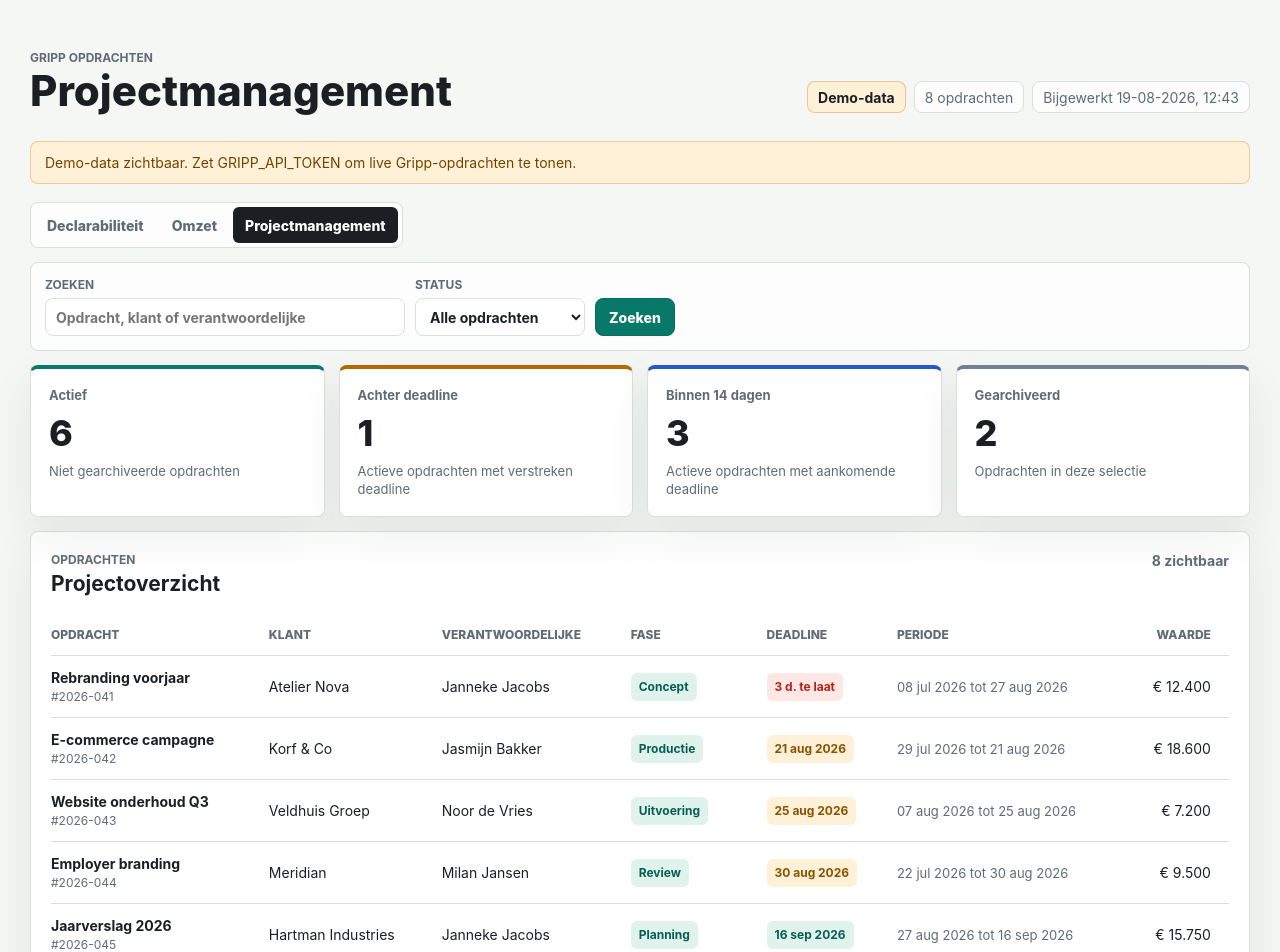
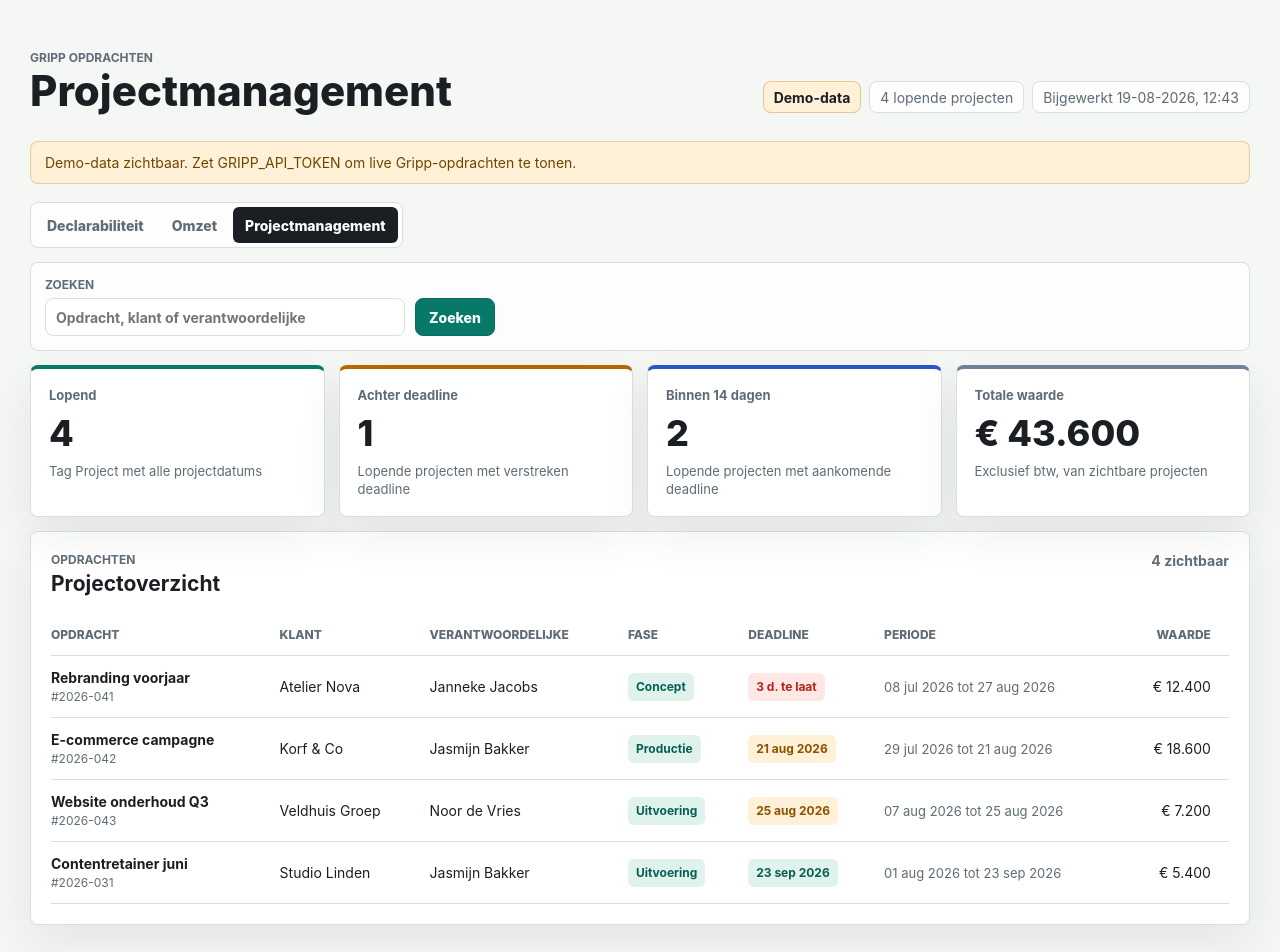
Before and after one commit to maxancedecot/GrippMCP, a Next.js app: page /projectmanagement in a window 1280 px wide. Shown: the top 952 px of the page. Built offline with nearby package versions, Linux system fonts and the light colour scheme.

Commit message:
Filter project overview to active tagged projects

```diff
--- a/app/projectmanagement/actions.ts
+++ b/app/projectmanagement/actions.ts
@@ -7,11 +7,10 @@ import type { JsonValue } from "../../src/types.js";
 
 export async function completeProjectAction(formData: FormData) {
   const projectId = Number(formData.get("projectId"));
-  const filter = formValue(formData, "filter");
   const query = formValue(formData, "query");
 
   if (!Number.isInteger(projectId) || projectId <= 0) {
-    redirect(projectManagementHref(filter, query, "invalid"));
+    redirect(projectManagementHref(query, "invalid"));
   }
 
   let client: GrippClient;
@@ -20,21 +19,21 @@ export async function completeProjectAction(formData: FormData) {
     client = new GrippClient();
     completedPhaseId = await completedProjectPhaseId(client);
   } catch {
-    redirect(projectManagementHref(filter, query, "failed"));
+    redirect(projectManagementHref(query, "failed"));
   }
 
   if (completedPhaseId === null) {
-    redirect(projectManagementHref(filter, query, "missing_phase"));
+    redirect(projectManagementHref(query, "missing_phase"));
   }
 
   try {
     await client.call("project.update", [projectId, { phase: completedPhaseId, archived: false }] as JsonValue[], true);
   } catch {
-    redirect(projectManagementHref(filter, query, "failed"));
+    redirect(projectManagementHref(query, "failed"));
   }
 
   revalidatePath("/projectmanagement");
-  redirect(projectManagementHref(filter, query, "completed"));
+  redirect(projectManagementHref(query, "completed"));
 }
 
 function formValue(formData: FormData, name: string) {
@@ -60,11 +59,8 @@ async function completedProjectPhaseId(client: GrippClient) {
   return null;
 }
 
-function projectManagementHref(filter: string, query: string, notice: "completed" | "failed" | "invalid" | "missing_phase") {
+function projectManagementHref(query: string, notice: "completed" | "failed" | "invalid" | "missing_phase") {
   const params = new URLSearchParams({ notice });
-  if (filter === "active" || filter === "archived") {
-    params.set("filter", filter);
-  }
   if (query) {
     params.set("query", query);
   }
--- a/app/projectmanagement/complete-project-form.tsx
+++ b/app/projectmanagement/complete-project-form.tsx
@@ -6,12 +6,10 @@ import { completeProjectAction } from "./actions.js";
 export function CompleteProjectForm({
   projectId,
   projectName,
-  filter,
   query
 }: {
   projectId: number;
   projectName: string;
-  filter: string;
   query: string;
 }) {
   return (
@@ -25,7 +23,6 @@ export function CompleteProjectForm({
       }}
     >
       <input type="hidden" name="projectId" value={projectId} />
-      <input type="hidden" name="filter" value={filter} />
       <input type="hidden" name="query" value={query} />
       <CompleteProjectButton projectName={projectName} />
     </form>
--- a/app/projectmanagement/page.tsx
+++ b/app/projectmanagement/page.tsx
@@ -12,8 +12,7 @@ export const metadata: Metadata = {
 
 type JsonRecord = Record<string, unknown>;
 type ProjectSearchParams = Record<string, string | string[] | undefined>;
-type ProjectFilter = "all" | "active" | "archived";
-type RelationEntity = "company" | "employee" | "projectphase";
+type RelationEntity = "company" | "employee" | "projectphase" | "tag";
 
 type ProjectSource = {
   mode: "live" | "demo";
@@ -30,6 +29,7 @@ type ProjectRow = {
   deadline?: string;
   startDate?: string;
   deliveryDate?: string;
+  tags: string[];
   value: number;
   archived: boolean;
 };
@@ -38,10 +38,9 @@ type ProjectManagementData = {
   source: ProjectSource;
   projects: ProjectRow[];
   totalProjects: number;
-  activeProjects: number;
-  archivedProjects: number;
   overdueProjects: number;
   upcomingProjects: number;
+  totalValue: number;
   lastUpdated: string;
 };
 
@@ -62,10 +61,9 @@ const dateFormatter = new Intl.DateTimeFormat("nl-NL", {
 
 export default async function ProjectManagementPage({ searchParams }: { searchParams?: Promise<ProjectSearchParams> }) {
   const params = (await searchParams) ?? {};
-  const filter = projectFilterFromParams(params);
   const query = firstParam(params.query)?.trim() ?? "";
   const completionNotice = completionNoticeFromParams(params);
-  const data = await getProjectManagementData(filter, query);
+  const data = await getProjectManagementData(query);
 
   return (
     <main className="dashboard-shell project-shell">
@@ -78,7 +76,7 @@ export default async function ProjectManagementPage({ searchParams }: { searchPa
           <span className={`source-badge source-badge--${data.source.mode}`}>
             {data.source.mode === "live" ? "Live uit Gripp" : "Demo-data"}
           </span>
-          <span>{data.totalProjects} opdrachten</span>
+          <span>{data.totalProjects} lopende projecten</span>
           <span>Bijgewerkt {data.lastUpdated}</span>
         </div>
       </header>
@@ -97,22 +95,14 @@ export default async function ProjectManagementPage({ searchParams }: { searchPa
           Zoeken
           <input type="search" name="query" defaultValue={query} placeholder="Opdracht, klant of verantwoordelijke" />
         </label>
-        <label>
-          Status
-          <select name="filter" defaultValue={filter}>
-            <option value="all">Alle opdrachten</option>
-            <option value="active">Actief</option>
-            <option value="archived">Gearchiveerd</option>
-          </select>
-        </label>
         <button type="submit">Zoeken</button>
       </form>
 
       <section className="metric-grid project-metric-grid" aria-label="Kerncijfers projecten">
-        <ProjectMetric label="Actief" value={String(data.activeProjects)} detail="Niet gearchiveerde opdrachten" tone="good" />
-        <ProjectMetric label="Achter deadline" value={String(data.overdueProjects)} detail="Actieve opdrachten met verstreken deadline" tone="warning" />
-        <ProjectMetric label="Binnen 14 dagen" value={String(data.upcomingProjects)} detail="Actieve opdrachten met aankomende deadline" tone="blue" />
-        <ProjectMetric label="Gearchiveerd" value={String(data.archivedProjects)} detail="Opdrachten in deze selectie" tone="neutral" />
+        <ProjectMetric label="Lopend" value={String(data.totalProjects)} detail="Tag Project met alle projectdatums" tone="good" />
+        <ProjectMetric label="Achter deadline" value={String(data.overdueProjects)} detail="Lopende projecten met verstreken deadline" tone="warning" />
+        <ProjectMetric label="Binnen 14 dagen" value={String(data.upcomingProjects)} detail="Lopende projecten met aankomende deadline" tone="blue" />
+        <ProjectMetric label="Totale waarde" value={formatCurrency(data.totalValue)} detail="Exclusief btw, van zichtbare projecten" tone="neutral" />
       </section>
 
       <section className="panel project-list-panel">
@@ -149,16 +139,14 @@ export default async function ProjectManagementPage({ searchParams }: { searchPa
                     <td>{project.company}</td>
                     <td>{project.manager}</td>
                     <td>
-                      <span className={`project-tag ${project.archived ? "project-tag--neutral" : "project-tag--good"}`}>
-                        {project.archived ? "Gearchiveerd" : project.phase}
-                      </span>
+                      <span className="project-tag project-tag--good">{project.phase}</span>
                     </td>
-                    <td><Deadline date={project.deadline} archived={project.archived} /></td>
+                    <td><Deadline date={project.deadline} /></td>
                     <td><DateRange start={project.startDate} end={project.deliveryDate} /></td>
                     <td className="table-number">{project.value > 0 ? formatCurrency(project.value) : "-"}</td>
                     <td className="project-action-cell">
-                      {!project.archived && data.source.mode === "live" ? (
-                        <CompleteProjectForm projectId={project.id} projectName={project.name} filter={filter} query={query} />
+                      {data.source.mode === "live" ? (
+                        <CompleteProjectForm projectId={project.id} projectName={project.name} query={query} />
                       ) : null}
                     </td>
                   </tr>
@@ -167,7 +155,7 @@ export default async function ProjectManagementPage({ searchParams }: { searchPa
             </table>
           </div>
         ) : (
-          <p className="empty-state">Geen opdrachten gevonden voor deze selectie.</p>
+          <p className="empty-state">Geen lopende projecten met tag Project en alle datums gevonden.</p>
         )}
       </section>
     </main>
@@ -194,16 +182,14 @@ function ProjectMetric({
   );
 }
 
-function Deadline({ date, archived }: { date?: string; archived: boolean }) {
+function Deadline({ date }: { date?: string }) {
   if (!date) {
     return <span className="cell-muted">Geen deadline</span>;
   }
 
   const days = daysUntil(date);
-  const tone = archived ? "neutral" : days < 0 ? "danger" : days <= 14 ? "warning" : "good";
-  const label = archived
-    ? formatDate(date)
-    : days < 0
+  const tone = days < 0 ? "danger" : days <= 14 ? "warning" : "good";
+  const label = days < 0
     ? `${Math.abs(days)} d. te laat`
     : days === 0
       ? "Vandaag"
@@ -228,9 +214,9 @@ function DateRange({ start, end }: { start?: string; end?: string }) {
   );
 }
 
-async function getProjectManagementData(filter: ProjectFilter, query: string): Promise<ProjectManagementData> {
+async function getProjectManagementData(query: string): Promise<ProjectManagementData> {
   if (!process.env.GRIPP_API_TOKEN) {
-    return buildProjectManagementData(createDemoProjects(), filter, query, {
+    return buildProjectManagementData(createDemoProjects(), query, {
       mode: "demo",
       message: "Demo-data zichtbaar. Zet GRIPP_API_TOKEN om live Gripp-opdrachten te tonen."
     });
@@ -242,18 +228,20 @@ async function getProjectManagementData(filter: ProjectFilter, query: string): P
     const relationIds = {
       companies: uniqueRelationIds(projectRecords, "company"),
       employees: uniqueRelationIds(projectRecords, "accountmanager"),
-      phases: uniqueRelationIds(projectRecords, "phase")
+      phases: uniqueRelationIds(projectRecords, "phase"),
+      tags: uniqueRelationIds(projectRecords, "tags")
     };
-    const [companies, employees, phases] = await Promise.all([
+    const [companies, employees, phases, tags] = await Promise.all([
       fetchRelationNames(client, "company", relationIds.companies),
       fetchRelationNames(client, "employee", relationIds.employees),
-      fetchRelationNames(client, "projectphase", relationIds.phases)
+      fetchRelationNames(client, "projectphase", relationIds.phases),
+      fetchRelationNames(client, "tag", relationIds.tags)
     ]);
 
-    const projects = projectRecords.map((project) => projectRowFromRecord(project, { companies, employees, phases }));
-    return buildProjectManagementData(projects, filter, query, { mode: "live", message: "" });
+    const projects = projectRecords.map((project) => projectRowFromRecord(project, { companies, employees, phases, tags }));
+    return buildProjectManagementData(projects, query, { mode: "live", message: "" });
   } catch (error) {
-    return buildProjectManagementData(createDemoProjects(), filter, query, {
+    return buildProjectManagementData(createDemoProjects(), query, {
       mode: "demo",
       message: `Live opdrachten konden niet worden geladen. Demo-data zichtbaar. ${error instanceof Error ? error.message : ""}`.trim()
     });
@@ -306,10 +294,10 @@ async function fetchRelationNames(client: GrippClient, entity: RelationEntity, i
   return names;
 }
 
-function buildProjectManagementData(projects: ProjectRow[], filter: ProjectFilter, query: string, source: ProjectSource): ProjectManagementData {
+function buildProjectManagementData(projects: ProjectRow[], query: string, source: ProjectSource): ProjectManagementData {
   const normalizedQuery = normalize(query);
   const filteredProjects = projects
-    .filter((project) => filter === "all" || (filter === "archived" ? project.archived : !project.archived))
+    .filter(isOngoingProject)
     .filter((project) => {
       if (!normalizedQuery) {
         return true;
@@ -318,24 +306,17 @@ function buildProjectManagementData(projects: ProjectRow[], filter: ProjectFilte
       return normalize([project.code, project.name, project.company, project.manager, project.phase].join(" ")).includes(normalizedQuery);
     })
     .sort((left, right) => {
-      if (left.archived !== right.archived) {
-        return Number(left.archived) - Number(right.archived);
-      }
-
       const leftDeadline = left.deadline ?? "9999-12-31";
       const rightDeadline = right.deadline ?? "9999-12-31";
       return leftDeadline.localeCompare(rightDeadline) || left.name.localeCompare(right.name, "nl");
     });
-  const activeProjects = filteredProjects.filter((project) => !project.archived);
 
   return {
     source,
     projects: filteredProjects,
     totalProjects: filteredProjects.length,
-    activeProjects: activeProjects.length,
-    archivedProjects: filteredProjects.filter((project) => project.archived).length,
-    overdueProjects: activeProjects.filter((project) => project.deadline && daysUntil(project.deadline) < 0).length,
-    upcomingProjects: activeProjects.filter((project) => {
+    overdueProjects: filteredProjects.filter((project) => project.deadline && daysUntil(project.deadline) < 0).length,
+    upcomingProjects: filteredProjects.filter((project) => {
       if (!project.deadline) {
         return false;
       }
@@ -343,6 +324,7 @@ function buildProjectManagementData(projects: ProjectRow[], filter: ProjectFilte
       const days = daysUntil(project.deadline);
       return days >= 0 && days <= 14;
     }).length,
+    totalValue: filteredProjects.reduce((total, project) => total + project.value, 0),
     lastUpdated: new Intl.DateTimeFormat("nl-NL", {
       day: "2-digit",
       month: "2-digit",
@@ -355,7 +337,7 @@ function buildProjectManagementData(projects: ProjectRow[], filter: ProjectFilte
 
 function projectRowFromRecord(
   project: JsonRecord,
-  relations: { companies: Map<number, string>; employees: Map<number, string>; phases: Map<number, string> }
+  relations: { companies: Map<number, string>; employees: Map<number, string>; phases: Map<number, string>; tags: Map<number, string> }
 ): ProjectRow {
   const id = idFrom(readField(project, "id")) ?? 0;
   const number = stringFrom(readField(project, "number"));
@@ -369,7 +351,8 @@ function projectRowFromRecord(
     phase: relationDisplayName(project, "phase", relations.phases, "Geen fase"),
     deadline: dateKeyFromValue(readField(project, "deadline")),
     startDate: dateKeyFromValue(readField(project, "startdate")),
-    deliveryDate: dateKeyFromValue(readField(project, "deliverydate")) ?? dateKeyFromValue(readField(project, "enddate")),
+    deliveryDate: dateKeyFromValue(readField(project, "deliverydate")),
+    tags: relationIds(project, "tags").map((id) => relations.tags.get(id)).filter((tag): tag is string => Boolean(tag)),
     value: Math.max(0, numberFrom(readField(project, "totalexclvat")) ?? 0),
     archived: booleanFrom(readField(project, "archived")) === true
   };
@@ -384,11 +367,6 @@ function relationDisplayName(project: JsonRecord, field: string, names: Map<numb
 
   const id = relationId(project, field);
   return id !== null ? names.get(id) ?? fallback : fallback;
-}
-
-function projectFilterFromParams(params: ProjectSearchParams): ProjectFilter {
-  const value = firstParam(params.filter);
-  return value === "active" || value === "archived" ? value : "all";
 }
 
 function completionNoticeFromParams(params: ProjectSearchParams) {
@@ -411,7 +389,17 @@ function firstParam(value: string | string[] | undefined) {
 }
 
 function uniqueRelationIds(records: JsonRecord[], field: string) {
-  return Array.from(new Set(records.map((record) => relationId(record, field)).filter((id): id is number => id !== null)));
+  return Array.from(new Set(records.flatMap((record) => relationIds(record, field))));
+}
+
+function relationIds(record: JsonRecord, field: string) {
+  const relation = readField(record, field);
+  if (Array.isArray(relation)) {
+    return relation.map(idFrom).filter((id): id is number => id !== null);
+  }
+
+  const id = relationId(record, field);
+  return id === null ? [] : [id];
 }
 
 function relationId(record: JsonRecord, field: string) {
@@ -608,6 +596,15 @@ function normalize(value: string) {
   return value.normalize("NFD").replace(/[\u0300-\u036f]/g, "").toLowerCase();
 }
 
+function isOngoingProject(project: ProjectRow) {
+  return (
+    !project.archived &&
+    normalize(project.phase) !== "afgerond" &&
+    project.tags.some((tag) => normalize(tag) === "project") &&
+    Boolean(project.startDate && project.deadline && project.deliveryDate)
+  );
+}
+
 function looksLikeEntity(record: JsonRecord) {
   return ["id", "name", "number", "deadline", "company"].some((field) => readField(record, field) !== undefined);
 }
@@ -620,13 +617,13 @@ function createDemoProjects(): ProjectRow[] {
   };
 
   return [
-    { id: 601, code: "#2026-041", name: "Rebranding voorjaar", company: "Atelier Nova", manager: "Janneke Jacobs", phase: "Concept", deadline: relativeDate(-3), startDate: relativeDate(-42), deliveryDate: relativeDate(8), value: 12400, archived: false },
-    { id: 602, code: "#2026-042", name: "E-commerce campagne", company: "Korf & Co", manager: "Jasmijn Bakker", phase: "Productie", deadline: relativeDate(2), startDate: relativeDate(-21), deliveryDate: relativeDate(2), value: 18600, archived: false },
-    { id: 603, code: "#2026-043", name: "Website onderhoud Q3", company: "Veldhuis Groep", manager: "Noor de Vries", phase: "Uitvoering", deadline: relativeDate(6), startDate: relativeDate(-12), deliveryDate: relativeDate(6), value: 7200, archived: false },
-    { id: 604, code: "#2026-044", name: "Employer branding", company: "Meridian", manager: "Milan Jansen", phase: "Review", deadline: relativeDate(11), startDate: relativeDate(-28), deliveryDate: relativeDate(11), value: 9500, archived: false },
-    { id: 605, code: "#2026-045", name: "Jaarverslag 2026", company: "Hartman Industries", manager: "Janneke Jacobs", phase: "Planning", deadline: relativeDate(28), startDate: relativeDate(8), deliveryDate: relativeDate(28), value: 15750, archived: false },
-    { id: 606, code: "#2026-031", name: "Contentretainer juni", company: "Studio Linden", manager: "Jasmijn Bakker", phase: "Uitvoering", deadline: relativeDate(35), startDate: relativeDate(-18), deliveryDate: relativeDate(35), value: 5400, archived: false },
-    { id: 607, code: "#2026-029", name: "Productlancering", company: "Penta Labs", manager: "Noor de Vries", phase: "Oplevering", deadline: relativeDate(-16), startDate: relativeDate(-62), deliveryDate: relativeDate(-16), value: 22400, archived: true },
-    { id: 608, code: "#2026-024", name: "Merkstrategie", company: "Lumen Partners", manager: "Milan Jansen", phase: "Afgerond", deadline: relativeDate(-49), startDate: relativeDate(-90), deliveryDate: relativeDate(-49), value: 13800, archived: true }
+    { id: 601, code: "#2026-041", name: "Rebranding voorjaar", company: "Atelier Nova", manager: "Janneke Jacobs", phase: "Concept", deadline: relativeDate(-3), startDate: relativeDate(-42), deliveryDate: relativeDate(8), tags: ["Project"], value: 12400, archived: false },
+    { id: 602, code: "#2026-042", name: "E-commerce campagne", company: "Korf & Co", manager: "Jasmijn Bakker", phase: "Productie", deadline: relativeDate(2), startDate: relativeDate(-21), deliveryDate: relativeDate(2), tags: ["Project"], value: 18600, archived: false },
+    { id: 603, code: "#2026-043", name: "Website onderhoud Q3", company: "Veldhuis Groep", manager: "Noor de Vries", phase: "Uitvoering", deadline: relativeDate(6), startDate: relativeDate(-12), deliveryDate: relativeDate(6), tags: ["Project"], value: 7200, archived: false },
+    { id: 604, code: "#2026-044", name: "Employer branding", company: "Meridian", manager: "Milan Jansen", phase: "Review", deadline: relativeDate(11), startDate: relativeDate(-28), deliveryDate: relativeDate(11), tags: ["Campagne"], value: 9500, archived: false },
+    { id: 605, code: "#2026-045", name: "Jaarverslag 2026", company: "Hartman Industries", manager: "Janneke Jacobs", phase: "Afgerond", deadline: relativeDate(28), startDate: relativeDate(8), deliveryDate: relativeDate(28), tags: ["Project"], value: 15750, archived: false },
+    { id: 606, code: "#2026-031", name: "Contentretainer juni", company: "Studio Linden", manager: "Jasmijn Bakker", phase: "Uitvoering", deadline: relativeDate(35), startDate: relativeDate(-18), deliveryDate: relativeDate(35), tags: ["Project"], value: 5400, archived: false },
+    { id: 607, code: "#2026-029", name: "Productlancering", company: "Penta Labs", manager: "Noor de Vries", phase: "Oplevering", deadline: relativeDate(-16), startDate: relativeDate(-62), deliveryDate: relativeDate(-16), tags: ["Project"], value: 22400, archived: true },
+    { id: 608, code: "#2026-024", name: "Merkstrategie", company: "Lumen Partners", manager: "Milan Jansen", phase: "Afgerond", deadline: relativeDate(-49), startDate: relativeDate(-90), deliveryDate: relativeDate(-49), tags: ["Project"], value: 13800, archived: true }
   ];
 }
```
Lines whose indentation alone changed are shown as unchanged.
